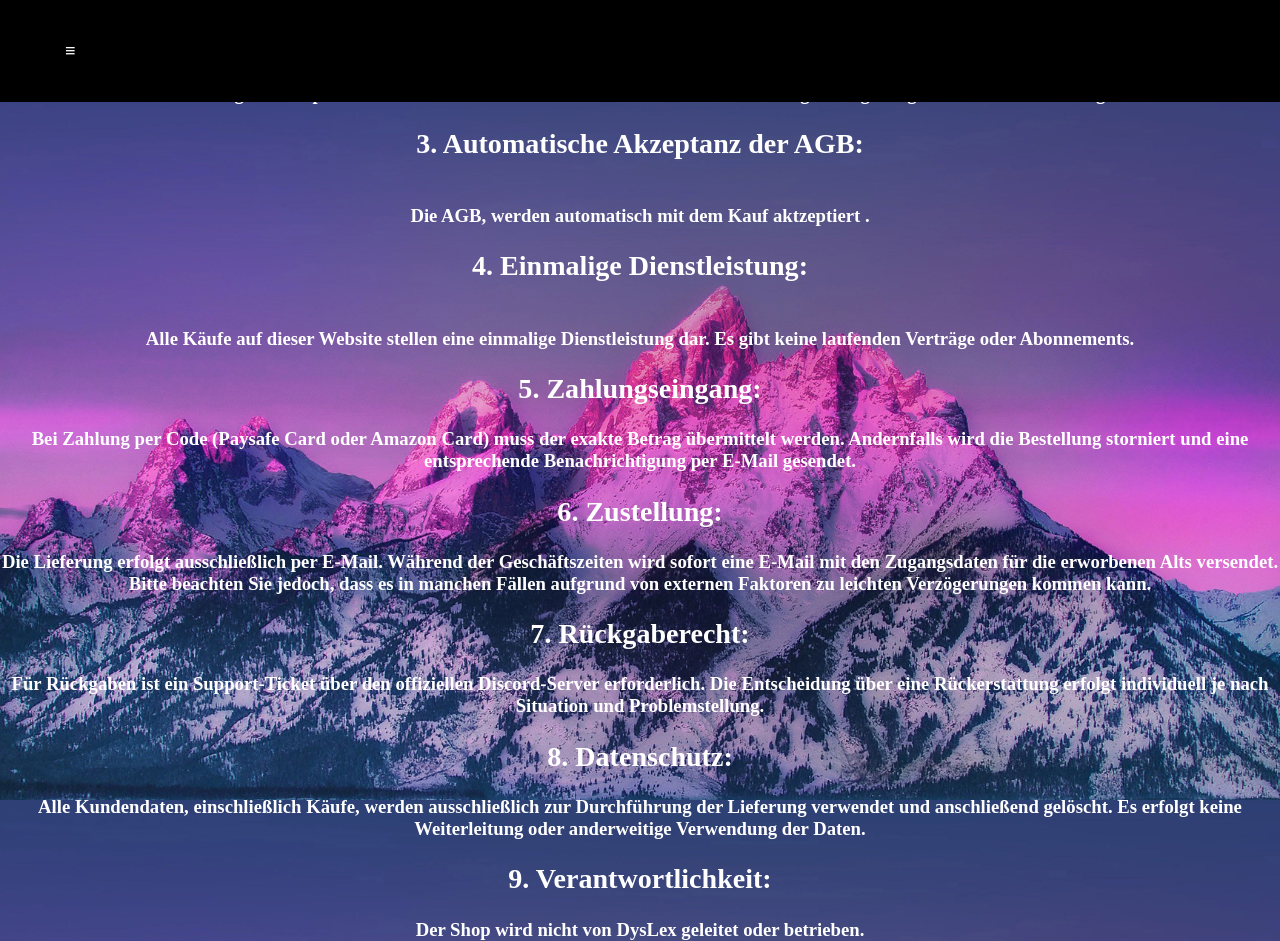
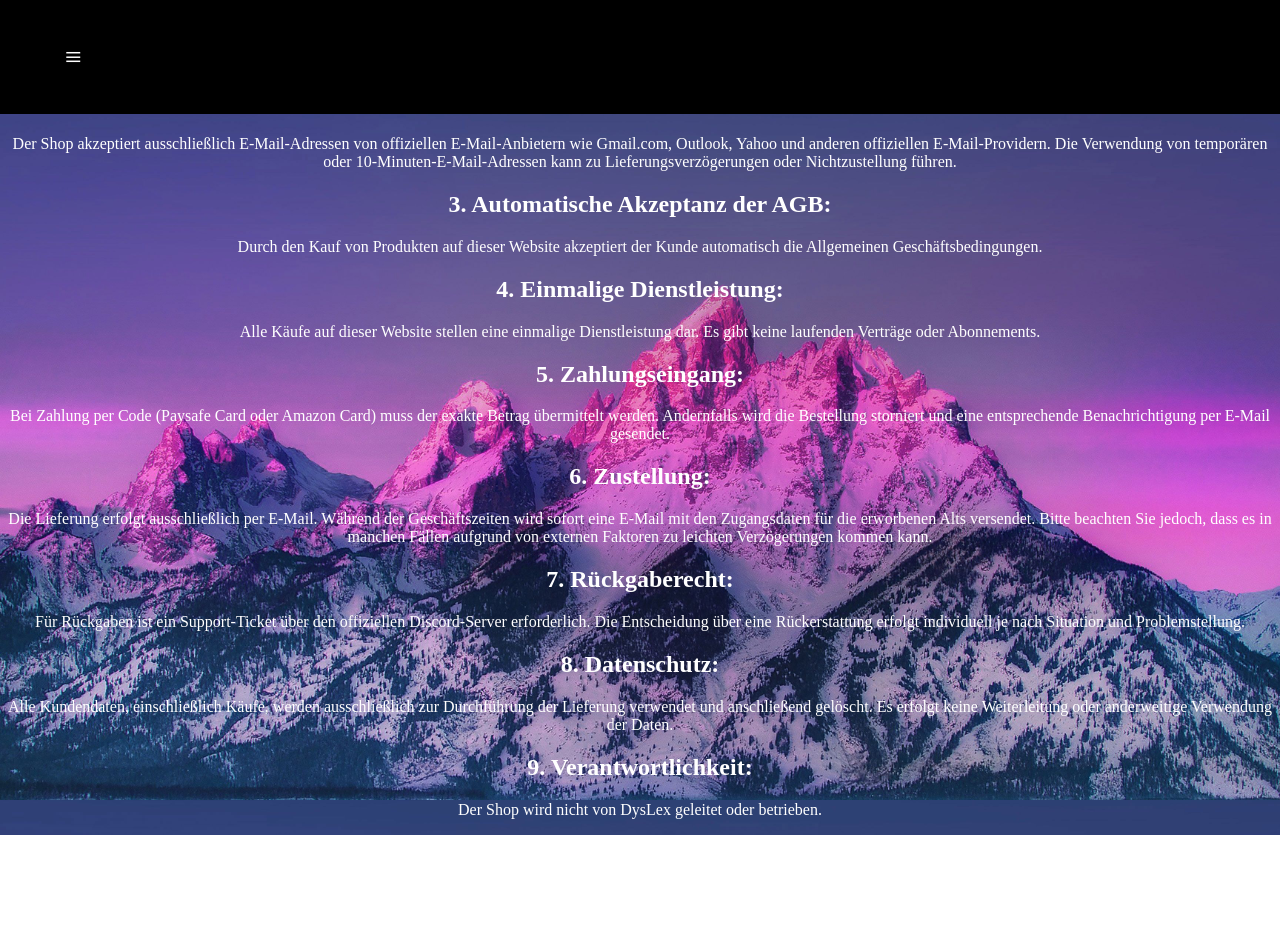
Before and after one commit to Scheater/DysLex-Shop, a plain HTML site: page AGB.html in a window 1280 px wide. After the commit the page ends 835 px from the top, so only its background shows below. Drawn offline with Linux system fonts and the light colour scheme.

Commit message:
Update AGB.html

```diff
--- a/AGB.html
+++ b/AGB.html
@@ -1,69 +1,51 @@
 <!DOCTYPE html>
 <html>
 <head>
-
-        <meta charset="UTF-8">
+    <meta charset="UTF-8">
     <meta name="viewport" content="width=device-width, initial-scale=1.0">
-    <title>DysLex shop</title>
-    <link rel="stylesheet" href="style.css">
-
     <title>DysLex shop AGB</title>
     <link rel="stylesheet" href="style.css">
 </head>
 
 <body>
-    <h3>
-
-            <div class="top-bar">
-        <div class="btn" class="menu-toggle" onclick="toggleMenu()">≡</div>
+    <div class="top-bar">
+        <div class="btn menu-toggle" onclick="toggleMenu()">≡</div>
         <div class="menu" id="menu">
-            <a class="btn" class="btn" href="index" onclick="openPage('shop')">Shop</a>
-            <a class="btn" class="btn"  href="checkout" onclick="openPage('purchase')">Purchase</a>
-            <a class="btn" class="btn" href="AGB" onclick="openPage('agb')">AGB</a>
+            <a class="btn" href="index" onclick="openPage('shop')">Shop</a>
+            <a class="btn" href="checkout" onclick="openPage('purchase')">Purchase</a>
+            <a class="btn" href="AGB" onclick="openPage('agb')">AGB</a>
         </div>
     </div>
     <div class="container">
-
-    </div>
-        <script src="script.js"></script>
-
-    <div class="container">
-        <p> <h2>
-        <strong>1. Änderungen an den AGB:</strong> <br></h2>
-Änderungen an den Allgemeinen Geschäftsbedingungen werden ausschließlich auf der Website des Shops angezeigt. Es liegt in der Verantwortung des Kunden, regelmäßig die Website auf Aktualisierungen der AGB zu überprüfen.
-<br>
-        <h2> <strong>2. Kommunikation:</strong> <br></h2>
-
-   Der Shop akzeptiert ausschließlich E-Mail-Adressen von offiziellen E-Mail-Anbietern wie Gmail.com, Outlook, Yahoo und anderen offiziellen E-Mail-Providern. Die Verwendung von temporären oder 10-Minuten-E-Mail-Adressen kann zu Lieferungsverzögerungen oder Nichtzustellung führen.
-<br>
-        <h2><strong>3. Automatische Akzeptanz der AGB:</strong></h2> <br>
-
-   Die AGB, werden automatisch mit dem Kauf aktzeptiert .
-<br>
-        <h2><strong>4. Einmalige Dienstleistung:</strong> </h2> <br>
-
-   Alle Käufe auf dieser Website stellen eine einmalige Dienstleistung dar. Es gibt keine laufenden Verträge oder Abonnements.
-<br>
-        <h2><strong>5. Zahlungseingang:</strong> <br></h2>
-
-   Bei Zahlung per Code (Paysafe Card oder Amazon Card) muss der exakte Betrag übermittelt werden. Andernfalls wird die Bestellung storniert und eine entsprechende Benachrichtigung per E-Mail gesendet.
-<br>
-        <h2> <strong>6. Zustellung:</strong> <br></h2>
-
-   Die Lieferung erfolgt ausschließlich per E-Mail. Während der Geschäftszeiten wird sofort eine E-Mail mit den Zugangsdaten für die erworbenen Alts versendet. Bitte beachten Sie jedoch, dass es in manchen Fällen aufgrund von externen Faktoren zu leichten Verzögerungen kommen kann.
-<br>
-        <h2><strong>7. Rückgaberecht:</strong> <br></h2>
-
-   Für Rückgaben ist ein Support-Ticket über den offiziellen Discord-Server erforderlich. Die Entscheidung über eine Rückerstattung erfolgt individuell je nach Situation und Problemstellung.
-<br>
-        <h2> <strong>8. Datenschutz:</strong> <br></h2>
-
-   Alle Kundendaten, einschließlich Käufe, werden ausschließlich zur Durchführung der Lieferung verwendet und anschließend gelöscht. Es erfolgt keine Weiterleitung oder anderweitige Verwendung der Daten.
-
-                <h2><strong>9. Verantwortlichkeit:</strong> <br></h2>
-
-   Der Shop wird nicht von DysLex geleitet oder betrieben.  </h3>
+        <p>
+            <h2><strong>1. Änderungen an den AGB:</strong></h2>
+            Änderungen an den Allgemeinen Geschäftsbedingungen werden ausschließlich auf der Website des Shops angezeigt. Es liegt in der Verantwortung des Kunden, regelmäßig die Website auf Aktualisierungen der AGB zu überprüfen.
+            <br>
+            <h2><strong>2. Kommunikation:</strong></h2>
+            Der Shop akzeptiert ausschließlich E-Mail-Adressen von offiziellen E-Mail-Anbietern wie Gmail.com, Outlook, Yahoo und anderen offiziellen E-Mail-Providern. Die Verwendung von temporären oder 10-Minuten-E-Mail-Adressen kann zu Lieferungsverzögerungen oder Nichtzustellung führen.
+            <br>
+            <h2><strong>3. Automatische Akzeptanz der AGB:</strong></h2>
+            Durch den Kauf von Produkten auf dieser Website akzeptiert der Kunde automatisch die Allgemeinen Geschäftsbedingungen.
+            <br>
+            <h2><strong>4. Einmalige Dienstleistung:</strong></h2>
+            Alle Käufe auf dieser Website stellen eine einmalige Dienstleistung dar. Es gibt keine laufenden Verträge oder Abonnements.
+            <br>
+            <h2><strong>5. Zahlungseingang:</strong></h2>
+            Bei Zahlung per Code (Paysafe Card oder Amazon Card) muss der exakte Betrag übermittelt werden. Andernfalls wird die Bestellung storniert und eine entsprechende Benachrichtigung per E-Mail gesendet.
+            <br>
+            <h2><strong>6. Zustellung:</strong></h2>
+            Die Lieferung erfolgt ausschließlich per E-Mail. Während der Geschäftszeiten wird sofort eine E-Mail mit den Zugangsdaten für die erworbenen Alts versendet. Bitte beachten Sie jedoch, dass es in manchen Fällen aufgrund von externen Faktoren zu leichten Verzögerungen kommen kann.
+            <br>
+            <h2><strong>7. Rückgaberecht:</strong></h2>
+            Für Rückgaben ist ein Support-Ticket über den offiziellen Discord-Server erforderlich. Die Entscheidung über eine Rückerstattung erfolgt individuell je nach Situation und Problemstellung.
+            <br>
+            <h2><strong>8. Datenschutz:</strong></h2>
+            Alle Kundendaten, einschließlich Käufe, werden ausschließlich zur Durchführung der Lieferung verwendet und anschließend gelöscht. Es erfolgt keine Weiterleitung oder anderweitige Verwendung der Daten.
+            <br>
+            <h2><strong>9. Verantwortlichkeit:</strong></h2>
+            Der Shop wird nicht von DysLex geleitet oder betrieben.
         </p>
     </div>
+    <script src="script.js"></script>
 </body>
 </html>
```
